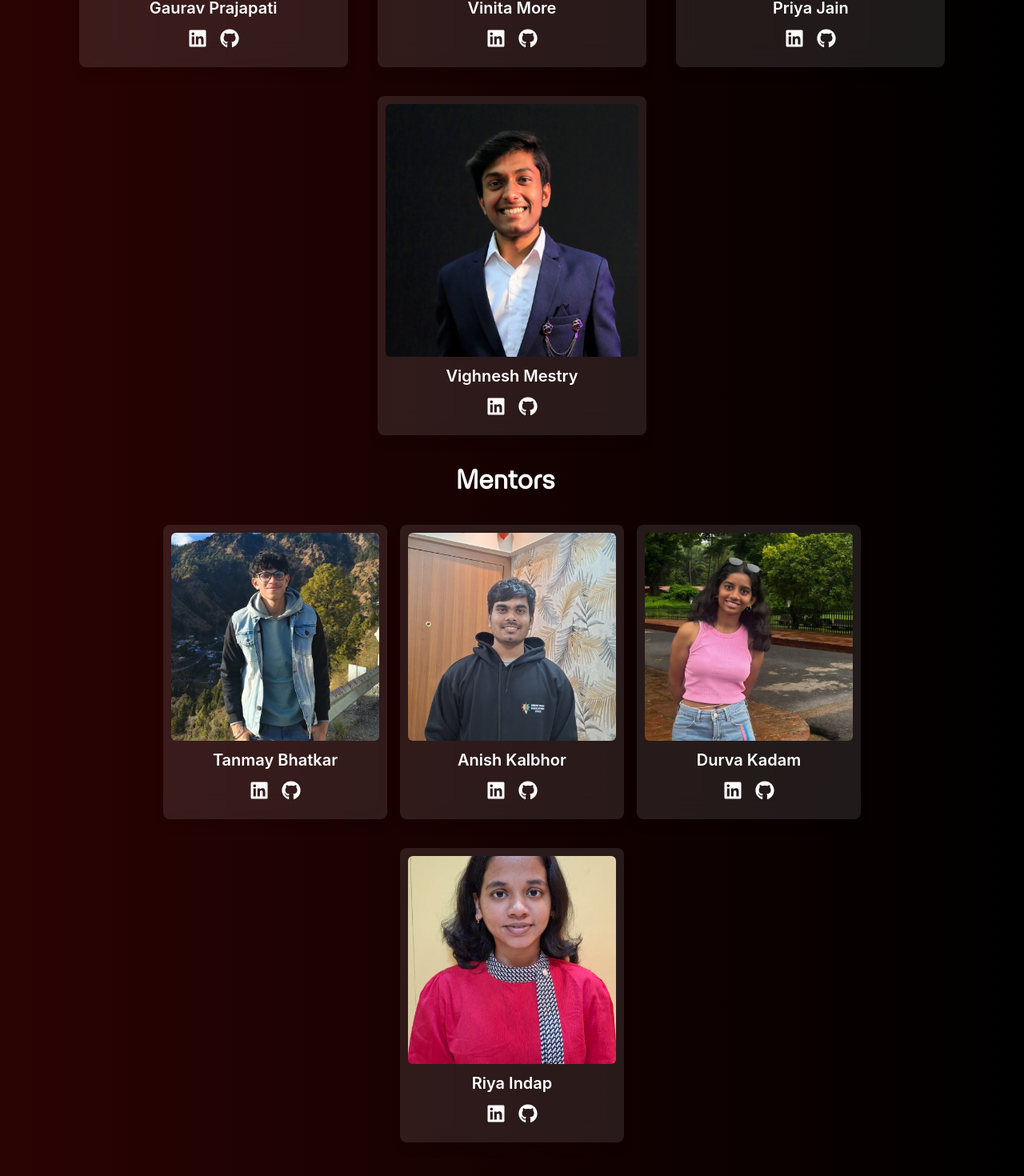
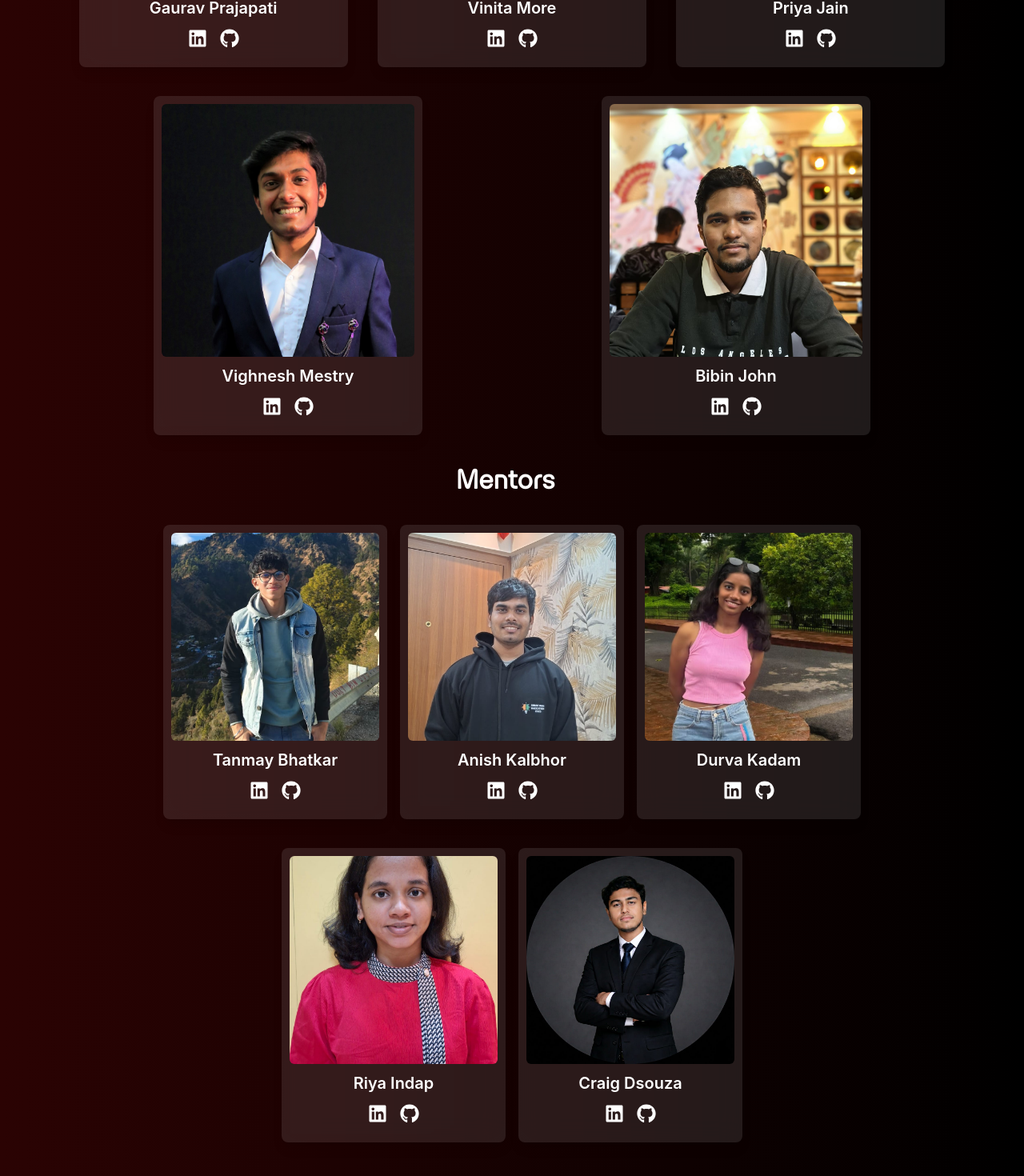
Before and after one commit to ITSA-SFIT/itsahack-26, a React (Create React App) app: page / in a window 1280 px wide. Shown: the part 5860-7330 px from the top of the page at 80% size. Built offline with nearby package versions, Linux system fonts and the light colour scheme; a web font is replaced by a local one.

Commit message:
added vips

```diff
--- a/src/VIP/VIP.jsx
+++ b/src/VIP/VIP.jsx
@@ -87,7 +87,7 @@ const VIP = () => {
           name="Vinita More"
           imageSrc="./judges/vinita.jpeg"
           linkedinUrl="www.linkedin.com/in/vinita-more-6b439a262"
-          githubUrl=" https://github.com/vimore03"
+          githubUrl=" https://www.linkedin.com/in/vinita-more-6b439a262/"
         />
         <Card
           name="Priya Jain"
@@ -101,6 +101,13 @@ const VIP = () => {
           imageSrc="./mentors/vignesh-mestry.jpg"
           linkedinUrl="https://www.linkedin.com/in/vighnesh-mestry/"
           githubUrl="https://github.com/VighneshMestry"
+        />
+         <Card
+
+          name="Bibin John"
+          imageSrc="./judges/bibin.jpeg"
+          linkedinUrl="https://www.linkedin.com/in/bibin-john-21qeq3?utm_source=share&utm_campaign=share_via&utm_content=profile&utm_medium=android_app"
+          githubUrl="https://github.com/BibinRJohn"
         />
       </div>
       <SubSectionTitle>Mentors</SubSectionTitle>
@@ -175,6 +182,13 @@ const VIP = () => {
           linkedinUrl="https://www.linkedin.com/in/riyaindap7/"
           githubUrl="https://github.com/riyaindap7"
         />
+         <Card
+        mentor
+          name="Craig Dsouza"
+          imageSrc=".\mentors\craig.jpeg"
+          linkedinUrl="https://www.linkedin.com/in/craig-ml-dsouza"
+          githubUrl="https://github.com/CraigMLdsouza"
+        />
       </div>
     </div>
   );
```
Also changed, not shown: public/judges/bibin.jpeg (added), public/mentors/craig.jpeg (added).
